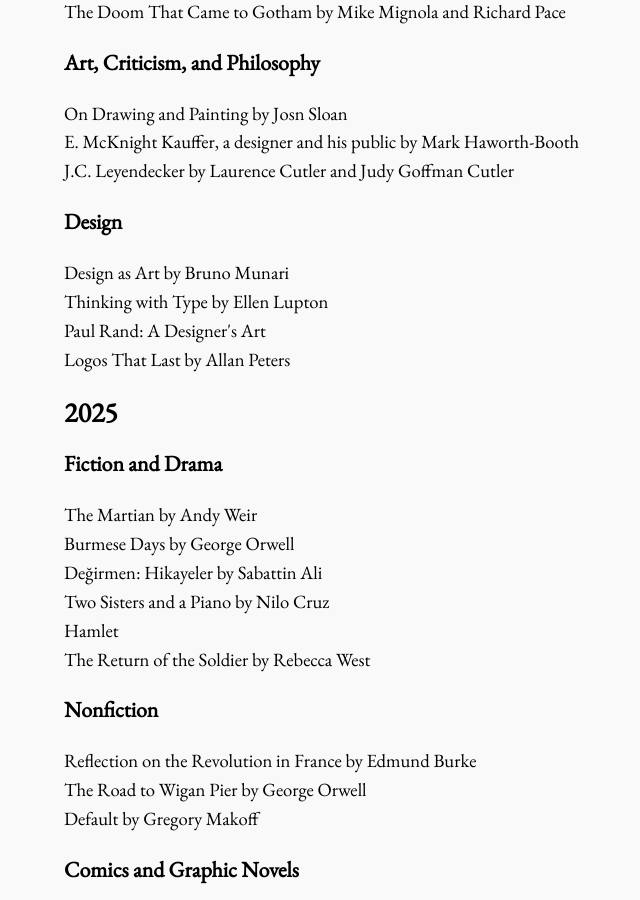
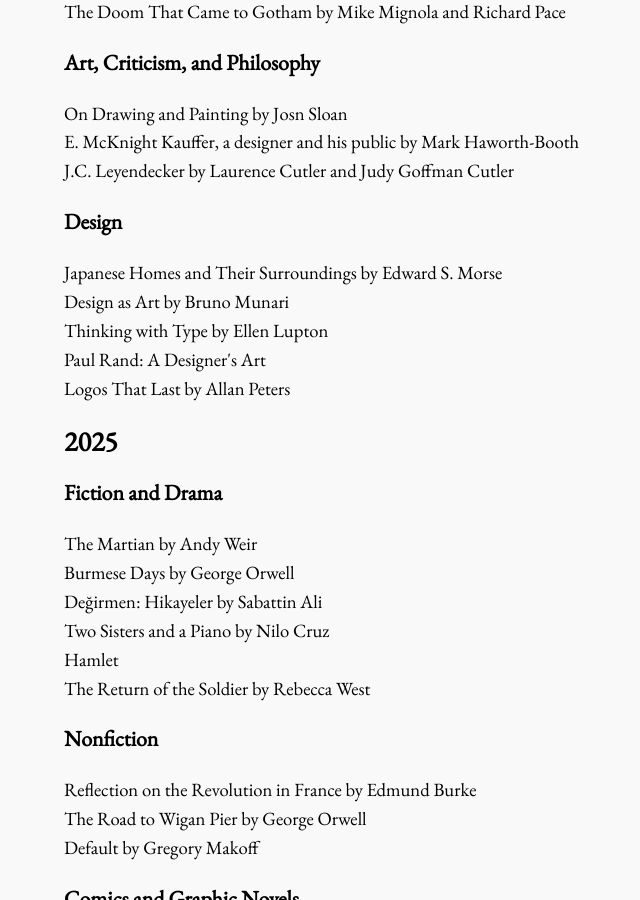
Before and after one commit to bora-uyumazturk/bora-uyumazturk.github.io, a Jekyll site: the page built from reading.html, in a window 1280 px wide and 900 px high, scrolled down 567 px. Shown: the whole window, without its empty margins (108-748 px from the left). Built offline with Jekyll 4.4.1, drawn with Linux system fonts in a browser that asks for light colours.

Commit message:
Update reading.html

```diff
--- a/reading.html
+++ b/reading.html
@@ -34,6 +34,7 @@ title: Reading
 
   <h3>Design</h3>
 
+  Japanese Homes and Their Surroundings by Edward S. Morse <br>
   Design as Art by Bruno Munari <br>
   Thinking with Type by Ellen Lupton <br>
   Paul Rand: A Designer's Art <br>
```
